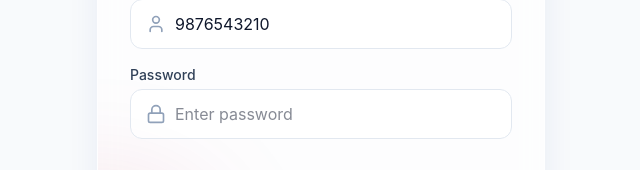
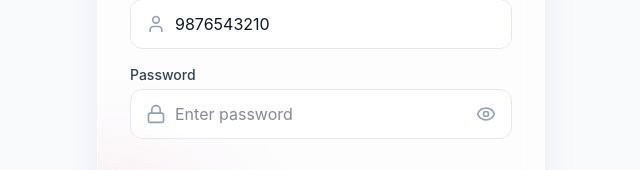
Before and after one commit to featherwhitesolution/chicken-vypar-pos, a React (Vite) app: page / in a window 1280 px wide. Shown: the part 442-612 px from the top of the page, without its empty margins (319-959 px from the left). Built offline with nearby package versions, Linux system fonts and the light colour scheme.

Commit message:
Add password visibility eye toggle

```diff
--- a/src/Login.jsx
+++ b/src/Login.jsx
@@ -1,5 +1,5 @@
 import React, { useState } from 'react';
-import { Store, Tractor, Building2, User, Lock, ArrowRight, Shield, Smartphone } from 'lucide-react';
+import { Store, Tractor, Building2, User, Lock, ArrowRight, Shield, Smartphone, Eye, EyeOff } from 'lucide-react';
 import { supabase } from './supabase';
 
 export default function Login({ onLogin }) {
@@ -11,6 +11,7 @@
   const [otpValue, setOtpValue] = useState('');
   const [isSendingOtp, setIsSendingOtp] = useState(false);
   const [isVerifyingStaff, setIsVerifyingStaff] = useState(false);
+  const [showPassword, setShowPassword] = useState(false);
 
   const handleLogin = (e) => {
     e.preventDefault();
@@ -134,6 +135,7 @@
                     setLoginMethod('password');
                     setOtpSent(false);
                     setOtpValue('');
+                    setShowPassword(false);
                     if (r.id === 'Retailer') {
                       setUsername('9876543210');
                     } else {
@@ -216,13 +218,20 @@
                       <Lock className="h-5 w-5 text-slate-400 group-focus-within:text-primary-500 transition-colors" />
                     </div>
                     <input
-                      type="password"
+                      type={showPassword ? "text" : "password"}
                       maxLength={role === 'Staff' ? "6" : undefined}
                       value={password}
                       onChange={(e) => setPassword(role === 'Staff' ? e.target.value.replace(/\D/g, '') : e.target.value)}
-                      className="block w-full pl-11 pr-4 py-3 border border-slate-200 dark:border-slate-700 rounded-xl bg-white/70 dark:bg-slate-900/70 text-slate-900 dark:text-white focus:ring-2 focus:ring-primary-500 focus:border-primary-500 transition-all outline-none"
+                      className="block w-full pl-11 pr-12 py-3 border border-slate-200 dark:border-slate-700 rounded-xl bg-white/70 dark:bg-slate-900/70 text-slate-900 dark:text-white focus:ring-2 focus:ring-primary-500 focus:border-primary-500 transition-all outline-none"
                       placeholder={role === 'Staff' ? 'Enter PIN Passcode (e.g. 1234)' : 'Enter password'}
                     />
+                    <button
+                      type="button"
+                      onClick={() => setShowPassword(!showPassword)}
+                      className="absolute inset-y-0 right-0 pr-4 flex items-center text-slate-400 hover:text-slate-600 dark:hover:text-slate-200 transition-colors"
+                    >
+                      {showPassword ? <EyeOff className="h-5 w-5" /> : <Eye className="h-5 w-5" />}
+                    </button>
                   </div>
                 </div>
               )}
@@ -236,6 +245,7 @@
                     setLoginMethod(loginMethod === 'password' ? 'otp' : 'password');
                     setOtpSent(false);
                     setOtpValue('');
+                    setShowPassword(false);
                   }}
                   className="text-xs text-primary-600 dark:text-primary-400 font-bold hover:underline tracking-wide transition-all"
                 >
```
